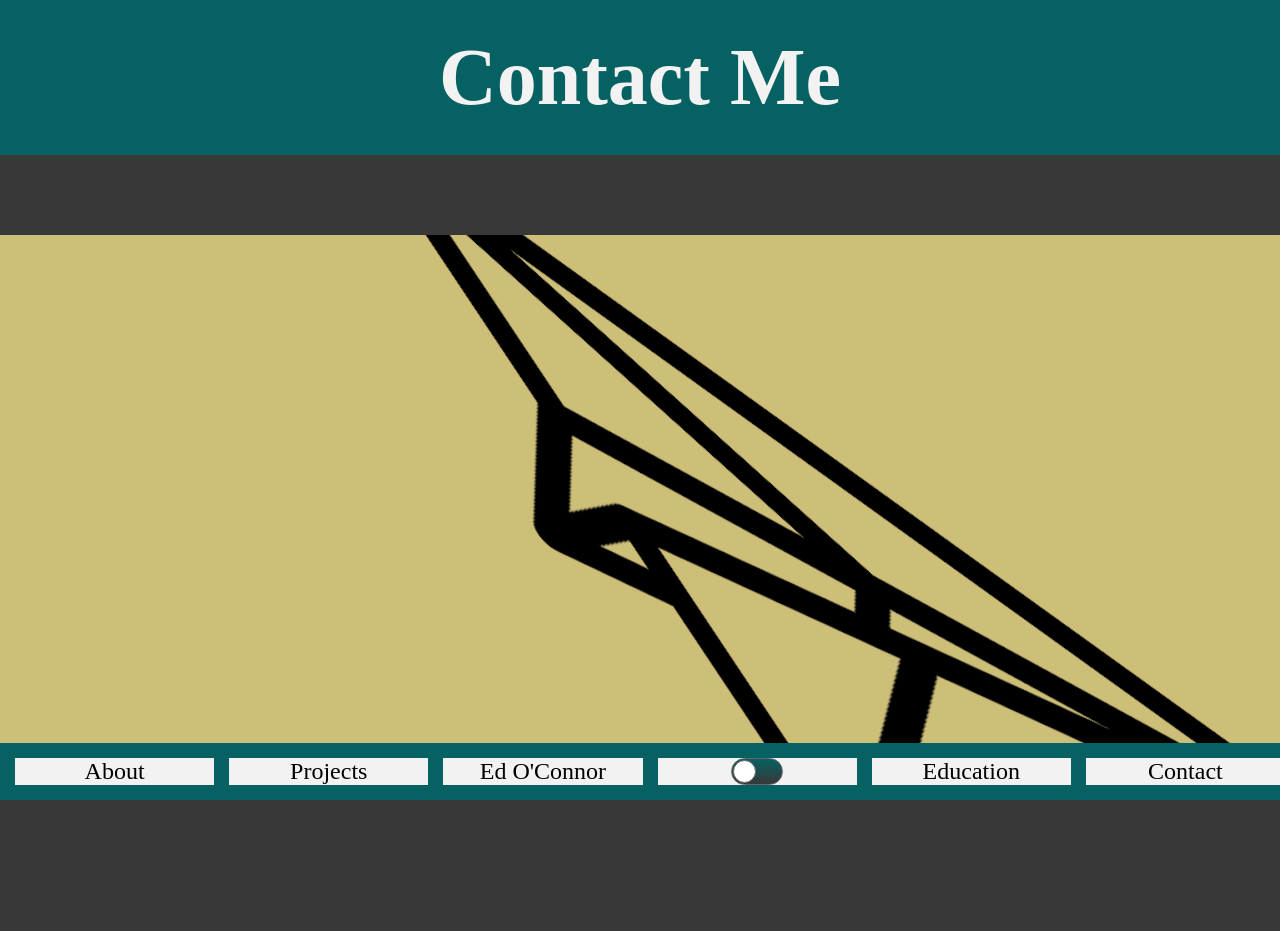
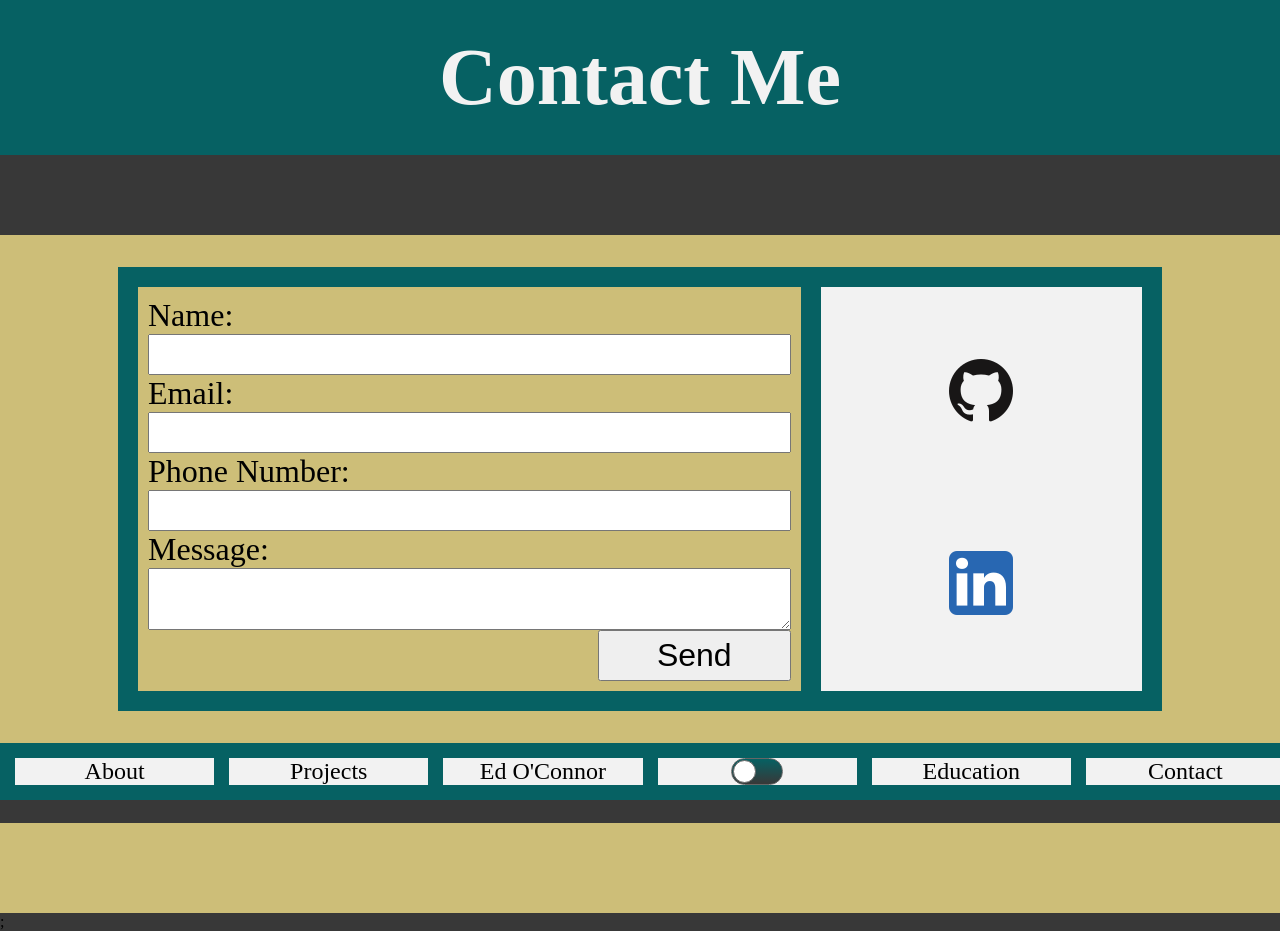
Before and after one commit to ejoc1103/portfolio, a Next.js app: page /contact in a window 1280 px wide. Before the commit the page ends 800 px from the top, so only its background shows below. Built offline with nearby package versions, Linux system fonts and the light colour scheme.

Commit message:
Finished animations on contact page

```diff
--- a/pages/contact.js
+++ b/pages/contact.js
@@ -1,14 +1,15 @@
-import { useRef, useState } from 'react';
+import { useRef, useState, useEffect } from 'react';
 import emailjs from '@emailjs/browser';
 import Navbar from '../components/Navbar';
 import styled from 'styled-components';
-import { motion } from 'framer-motion';
+import { motion, useMotionValue, useTransform } from 'framer-motion';
 import Image from 'next/image';
 import Twitter from '../public/twitterIcon.png';
 import LinkedIn from '../public/LinkedIn.png';
 import Instagram from '../public/InstagramIcon.png';
 import Github from '../public/github.png';
-import Send from '../public/sendMail.png';
+import { FaPaperPlane } from 'react-icons/fa';
+
 //TODO add a loading situation for contact submission
 const ContainerStyled = styled.div`
   display: grid;
@@ -16,8 +17,9 @@ const ContainerStyled = styled.div`
   text-align: center;
   background: ${({ theme }) => theme.thirdColor};
   color: ${({ theme }) => theme.textTwo};
+  padding-bottom: 90px;
 `;
-const HeaderStyled = styled.div`
+const HeaderStyled = styled(motion.div)`
   display: grid;
   justify-content: center;
   align-content: center;
@@ -27,17 +29,18 @@ const HeaderStyled = styled.div`
   font-size: 2.5em;
   color: ${({ theme }) => theme.textOne};
 `;
-const FormStyled = styled.form`
+const FormStyled = styled(motion.form)`
   display: grid;
   padding: 10px;
   grid-template-columns: 1fr;
   border: 10px solid ${({ theme }) => theme.primaryColor};
 `;
-const ContactPicksStyled = styled.div`
+const ContactPicksStyled = styled(motion.div)`
   display: grid;
   padding: 10px;
-  grid-template-columns: 1fr 1fr;
-  grid-template-rows: 1fr 1fr;
+  grid-template-columns: 1fr;
+  justify-content: center;
+  align-content: space-around;
   background-color: ${({ theme }) => theme.textOne};
   border: 10px solid ${({ theme }) => theme.primaryColor};
 `;
@@ -60,15 +63,23 @@ const MainContentStyled = styled.div`
   margin: 2rem;
 `;
 
-const SendStyled = styled(Image)`
+const SendStyled = styled(motion.div)`
+  justify-self: center;
+  display: grid;
+  width: 80%;
+  grid-column: span 2;
+  overflow: visible;
+  border: 10px solid ${({ theme }) => theme.primaryColor};
+  margin: 2rem;
+  justify-content: center;
+  align-content: center;
+`;
+
+const SendIconStyled = styled(motion.div)`
+  margin: 2rem;
   transform: rotate(45deg);
-  transform-origin: bottom;
-`;
-const SendIconStyled = styled(motion.div)`
-  display: grid;
-  width: 100%;
-  overflow: visible;
-  grid-column: span 2;
+  justify-content: center;
+  align-content: center;
 `;
 
 const LabelStyled = styled.label`
@@ -99,6 +110,51 @@ export default function Contact() {
   const form = useRef();
   const [loading, setLoading] = useState(false);
 
+  const sendVar = {
+    start: {
+      x: 0,
+      rotate: 45,
+    },
+    send: {
+      rotate: 45,
+      x: 2000,
+      transition: {
+        delay: 0.1,
+        duration: 1,
+      },
+    },
+  };
+
+  const headerVar = {
+    start: {
+      x: -2000,
+    },
+    show: {
+      x: 0,
+      transition: {
+        duration: 1,
+      },
+    },
+  };
+
+  const socialVar = {
+    start: {
+      x: 2000,
+    },
+    show: {
+      x: 0,
+      transition: {
+        duration: 1,
+        delay: 0.5,
+      },
+    },
+  };
+
+  const formVar = {
+    start: { opacity: 0 },
+    show: { opacity: 1, transition: { delay: 1, duration: 1 } },
+  };
+
   const sendEmail = e => {
     e.preventDefault();
     setLoading(true);
@@ -113,7 +169,6 @@ export default function Contact() {
         result => {
           console.log(result.text);
           setLoading(false);
-          document.getElementById('contact-form').reset();
         },
         error => {
           console.log(error.text);
@@ -123,14 +178,21 @@ export default function Contact() {
 
   return (
     <ContainerStyled>
-      <HeaderStyled>
+      <HeaderStyled variants={headerVar} initial='start' animate='show'>
         {loading === true ? <h1>Sending Email</h1> : <h1>Contact Me</h1>}
       </HeaderStyled>
       <SpacerStyled />
 
-      {loading === true ? (
+      {loading === false ? (
         <MainContentStyled>
-          <FormStyled ref={form} onSubmit={sendEmail} id='contact-form'>
+          <FormStyled
+            variants={formVar}
+            initial='start'
+            animate='show'
+            ref={form}
+            onSubmit={sendEmail}
+            id='contact-form'
+          >
             <LabelStyled>Name:</LabelStyled>
             <InputStyled type='text' name='from_name' />
             <LabelStyled>Email:</LabelStyled>
@@ -145,27 +207,39 @@ export default function Contact() {
             <TextAreaStyled name='message' />
             <SubmitStyled type='submit' value='Send' />
           </FormStyled>
-          <ContactPicksStyled>
+          <ContactPicksStyled
+            variants={socialVar}
+            initial='start'
+            animate='show'
+          >
             <ImageContainer>
-              <ImageStyled src={Twitter} alt='Twitter' />
+              <a
+                href='https://github.com/ejoc1103'
+                target='_blank'
+                rel='noreferrer'
+              >
+                <ImageStyled src={Github} alt='Github' />
+              </a>
             </ImageContainer>
             <ImageContainer>
-              <ImageStyled src={Github} alt='Github' />
-            </ImageContainer>
-            <ImageContainer>
-              <ImageStyled src={Instagram} alt='Instagram' />
-            </ImageContainer>
-            <ImageContainer>
-              <ImageStyled src={LinkedIn} alt='LinkedIn' />
+              <a
+                href='https://www.linkedin.com/in/ed-oconnor1103'
+                target='_blank'
+                rel='noreferrer'
+              >
+                <ImageStyled src={LinkedIn} alt='LinkedIn' />
+              </a>
             </ImageContainer>
           </ContactPicksStyled>
         </MainContentStyled>
       ) : (
-        <SendIconStyled>
-          <SendStyled src={Send} alt='Send' />
-        </SendIconStyled>
+        <SendStyled onChange={() => handleChange()}>
+          <SendIconStyled variants={sendVar} initial='start' animate='send'>
+            <FaPaperPlane size={200} />
+          </SendIconStyled>
+        </SendStyled>
       )}
-
+      <SpacerStyled />
       <Navbar />
     </ContainerStyled>
   );
```
Also changed, not shown: notes.js (deleted, +0 -11 lines), public/sendMail.png (deleted).
